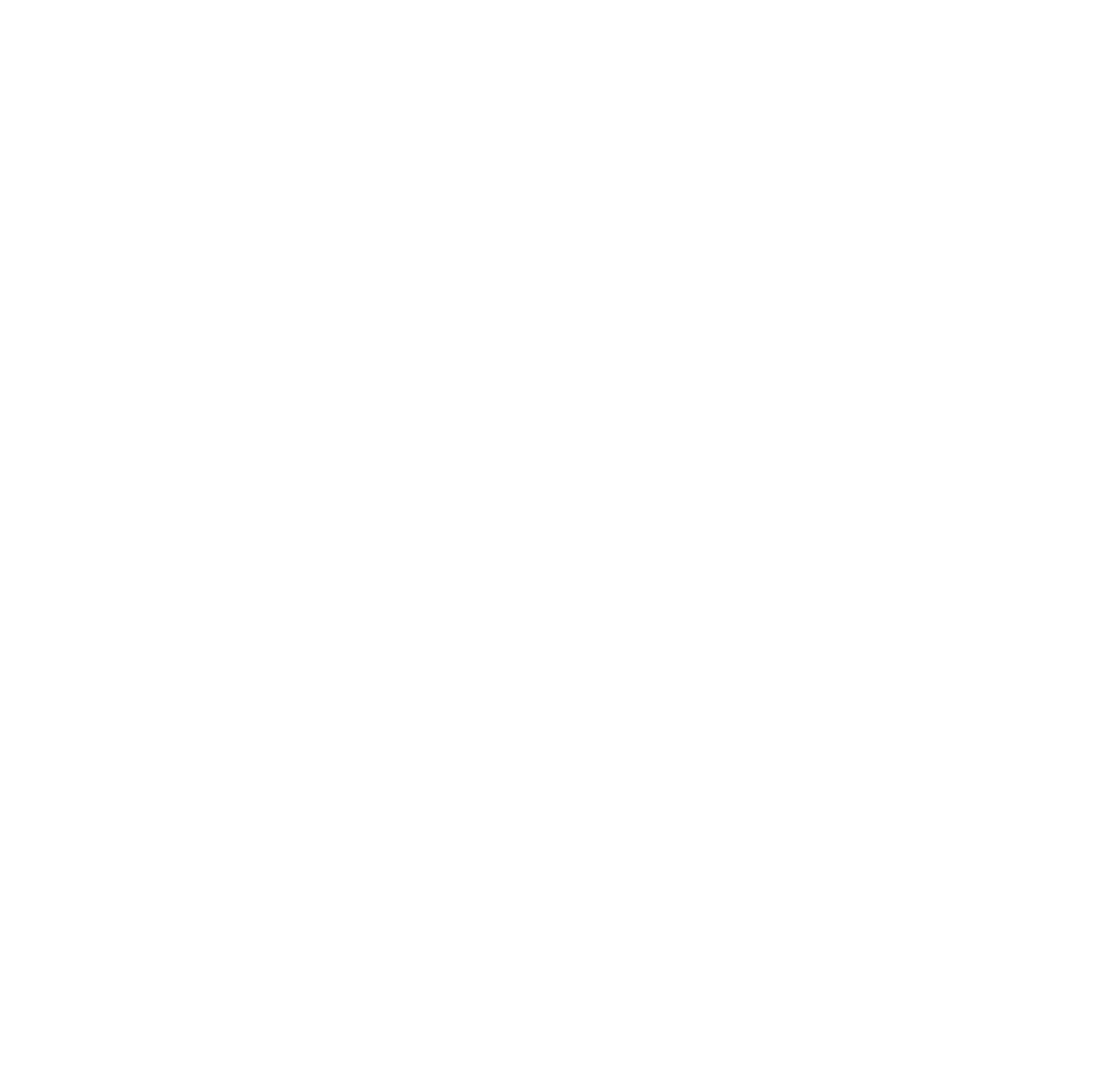
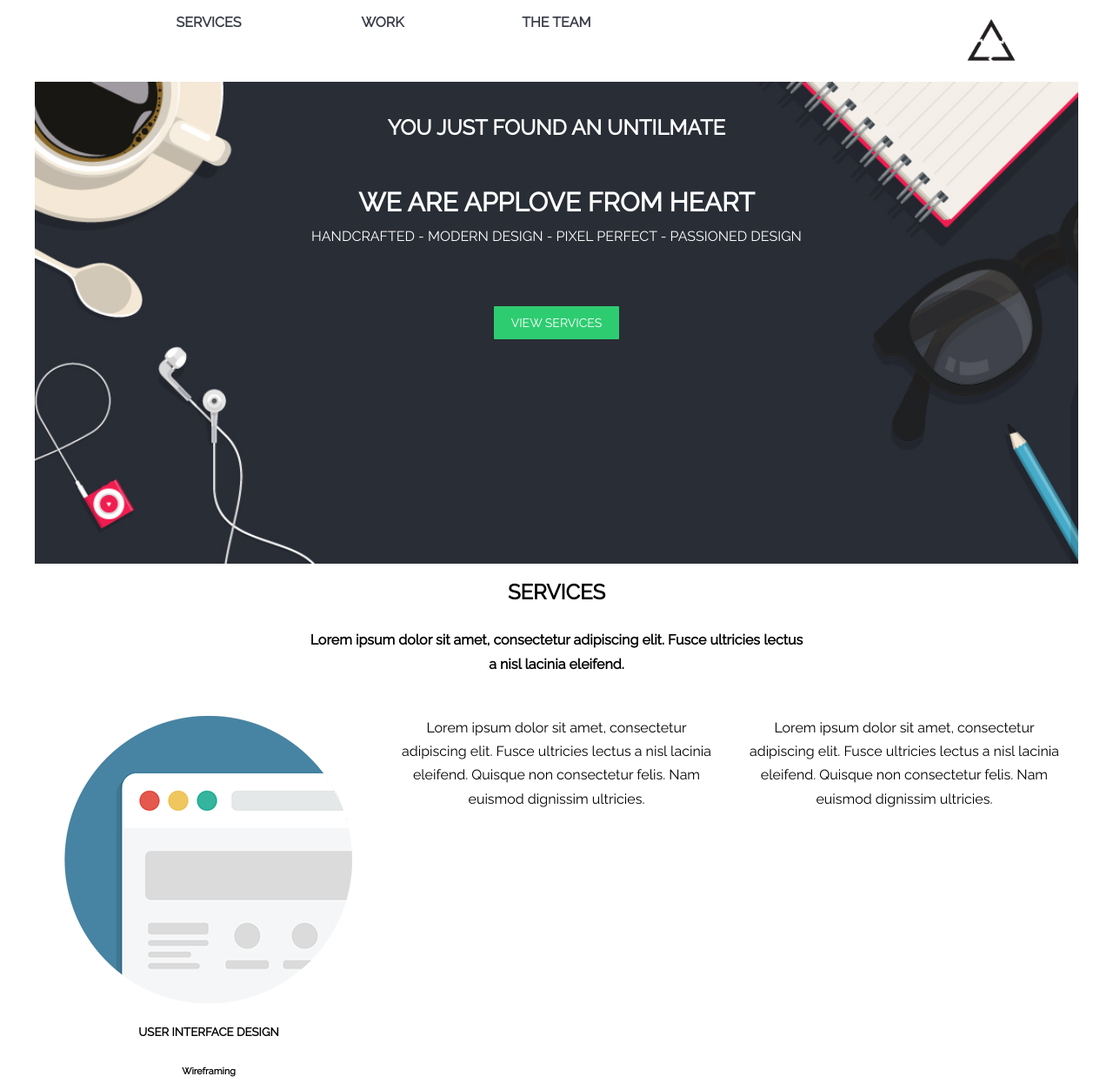
Before and after one commit to EliLV21/APPLOVE-GrydSystem, a plain HTML site: page index.html in a window 1280 px wide. Shown: the top 1245 px of the page at 87% size. Before the commit the page ends 800 px from the top, so only its background shows below. Drawn offline with Linux system fonts and the light colour scheme.

Commit message:
a medias

```diff
--- a/css/common.css
+++ b/css/common.css
@@ -6,11 +6,60 @@
 .mb-0 {
   margin-bottom: 0;
 }
-
 .mt-0 {
   margin-top: 0;
 }
-
 .text-uppercase {
   text-transform: uppercase;
 }
+.container{
+  width: 100%;
+  max-width: 1200px;
+  margin: 0px auto;
+}
+.row:before, .row:after{
+  content: " ";
+  display: table;
+}
+.row:after{
+  clear: both;
+}
+[class*="col-"]{
+  min-height: 7px;
+  padding: 12px;
+  float: left;
+}
+.col-1{
+  width: 8.333%;
+}
+.col-2{
+  width: 16.666%;
+}
+.col-3{
+  width: 25%;
+}
+.col-4{
+  width: 33.333%;
+}
+.col-5{
+  width: 41.666%;
+}
+.col-6{
+  width: 50%;
+}
+.col-7{
+  width: 58.333%;
+}
+.col-8{
+  width: 66.666%;
+}
+.col-9{
+  width: 75%;
+}
+.col-10{
+  width: 83.333%;
+}
+.col-11{
+  width: 91.666%;
+
+}
--- a/css/main.css
+++ b/css/main.css
@@ -1,37 +1,64 @@
 /*
  * Ingresa el CSS del proyecto en este archivo
  */
-
 * {
   -webkit-box-sizing: border-box;
   -moz-box-sizing: border-box;
   box-sizing: border-box;
+  text-align: center;
 }
-
 *:before,
 *:after {
   -webkit-box-sizing: border-box;
   -moz-box-sizing: border-box;
   box-sizing: border-box;
 }
-
 body {
   /* Establece la fuente de Google aquí */
+  font-family: 'Raleway', sans-serif;
   margin: 0 auto;
   font-size: 16px;
   line-height: 1.71429;
   background-color: #fff;
 }
-
 img {
   vertical-align: middle;
 }
-
 a {
   color: #373B47;
   text-decoration: none;
 }
-
 a:hover {
   color: #E95853;
 }
+.link{
+  font-weight: 700;
+  padding: 21px;
+}
+.blanco{
+  background-color: #fff;
+}
+#home{
+  background-image: url("../assets/images/bg-home.jpg");
+  background-position: center;
+  background-repeat: no-repeat;
+  background-size: cover;
+  height: 554px;
+  color: #fff;
+}
+h1{
+  font-size: 30px;
+}
+p{
+  font-size:
+}
+.btn-home{
+  background: #2ECC71;
+  text-transform: uppercase;
+  color: #fff;
+  padding: 11px 20px;
+  border-radius: 1px;
+  font-weight: 500;
+  margin-top: 63px;
+  font-size: 14px;
+}
--- a/index.html
+++ b/index.html
@@ -4,14 +4,77 @@
 	<meta charset="UTF-8">
 	<title>Applove</title>
 	<!-- Importa la fuente del proyecto (Raleway) de Google Fonts (https://fonts.google.com) -->
-
+	<link href="https://fonts.googleapis.com/css?family=Raleway" rel="stylesheet">
 	<!-- Enlaza tu CSS reutilizable aquí (common.css) -->
-
+	<link rel="stylesheet" href="css/common.css">
 	<!-- Enlaza tu CSS del proyecto aquí -->
+	<link rel="stylesheet" href="css/main.css">
 
 </head>
 <body>
 	<!-- Escribe el HTML aquí -->
+	<article class="container">
+		<section class="row">
+			<section class="col-1"></section>
+			<section class="col-2">
+				<a href="#" class="text-uppercase link">Services</a>
+			</section>
+			<section class="col-2">
+				<a href="#" class="text-uppercase link">Work</a>
+			</section>
+			<section class="col-2">
+				<a href="#" class="text-uppercase link">The team</a>
+			</section>
+			<section class="col-3"></section>
+			<section class="col-2">
+				<img src="assets/images/logo-r.png" class="logo" width="70">
+			</section>
+		</section>
+		<section class="row" id="home">
+			<section class="col-2"></section>
+			<section class="col-8">
+				<h2>YOU JUST FOUND AN UNTILMATE</h2>
+				<h1 class="text-uppercase text-home mb-0">WE ARE APPLOVE FROM HEART</h1>
+				<p class="text-uppercase mt-0">HANDCRAFTED - MODERN DESIGN - PIXEL PERFECT - PASSIONED DESIGN</p><br>
+				<br><a href="#services" class="btn-home">View services</a>
+			</section>
+			<section class="col-2"></section>
+		</section>
+		<section id="services">
+			<section class="row">
+				<section class="col-3"></section>
+				<section class="col-6">
+					<h2 class="text-uppercase text-services mt-0">Services</h2>
+					<h4>Lorem ipsum dolor sit amet, consectetur adipiscing elit.
+						Fusce ultricies lectus a nisl lacinia eleifend.
+					</h4>
+				</section>
+				<section class="col-3"></section>
+			</section>
+			<section class="row">
+				<section class="col-4">
+					<img src="assets/images/website.png" alt="">
+					<h5 class="mb-0">USER INTERFACE DESIGN</h5>
+					<h6 class="m-0">Wireframing</h6>
+					<h6 class="m-0">Prototyping</h6>
+					<h6 class="m-0">Usability testing</h6>
+				</section>
+				<section class="col-4">
+					Lorem ipsum dolor sit amet, consectetur adipiscing elit.
+						Fusce ultricies lectus a nisl lacinia eleifend.
+						Quisque non consectetur felis. Nam euismod dignissim ultricies.
+				</section>
+				<section class="col-4">
+					Lorem ipsum dolor sit amet, consectetur adipiscing elit.
+						Fusce ultricies lectus a nisl lacinia eleifend.
+						Quisque non consectetur felis. Nam euismod dignissim ultricies.
+				</section>
+			</section>
+		</section>
+
+	</article>
+
+
 
 	<!-- Enlaza tu JS aquí -->
 
```
